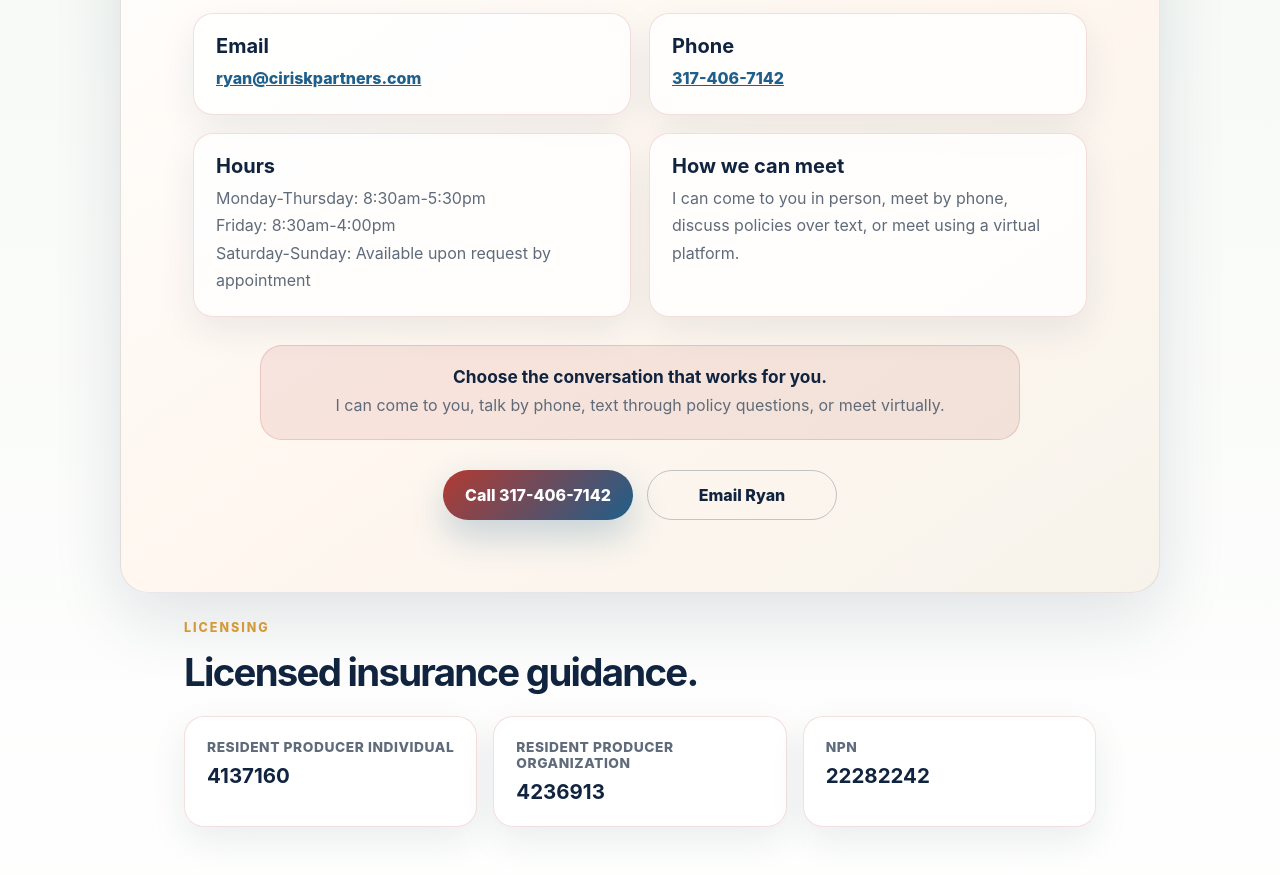
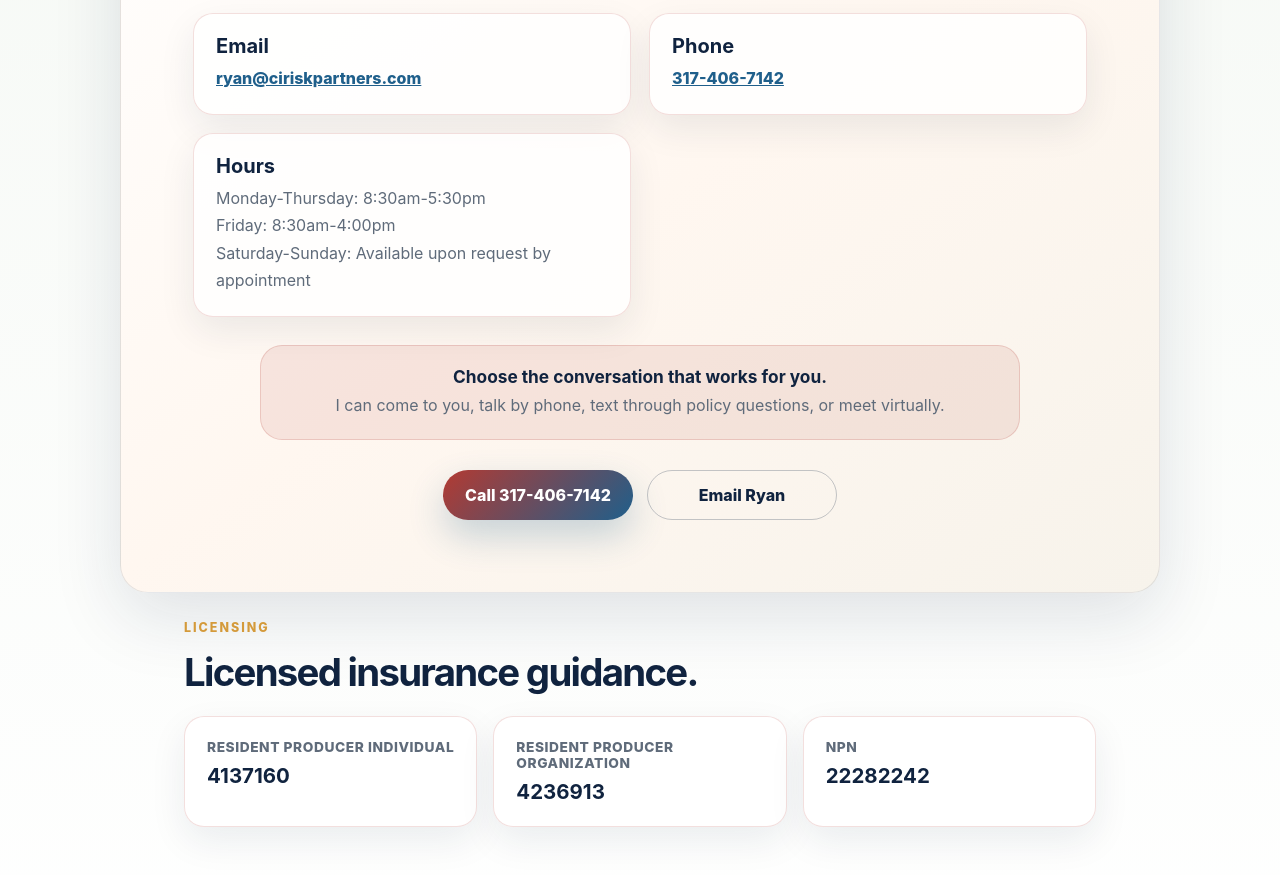
Before and after one commit to rdlingg/ciriskpartners.com, a website: page index.html in a window 1280 px wide. Shown: the part 3060-3935 px from the top of the page. Drawn offline with Linux system fonts and the light colour scheme.

Commit message:
Remove redundant meeting options card

```diff
--- a/index.html
+++ b/index.html
@@ -158,10 +158,6 @@
           <h3>Hours</h3>
           <p>Monday-Thursday: 8:30am-5:30pm<br />Friday: 8:30am-4:00pm<br />Saturday-Sunday: Available upon request by appointment</p>
         </div>
-        <div>
-          <h3>How we can meet</h3>
-          <p>I can come to you in person, meet by phone, discuss policies over text, or meet using a virtual platform.</p>
-        </div>
       </div>
       <div class="contact-promise">
         <strong>Choose the conversation that works for you.</strong>
```
